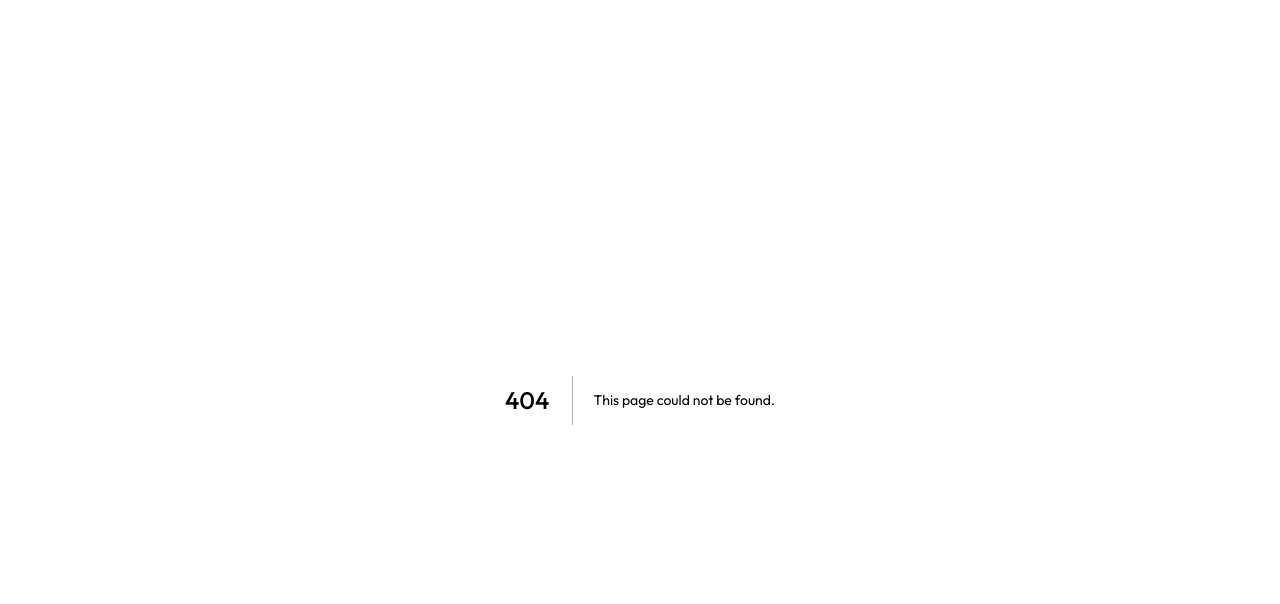
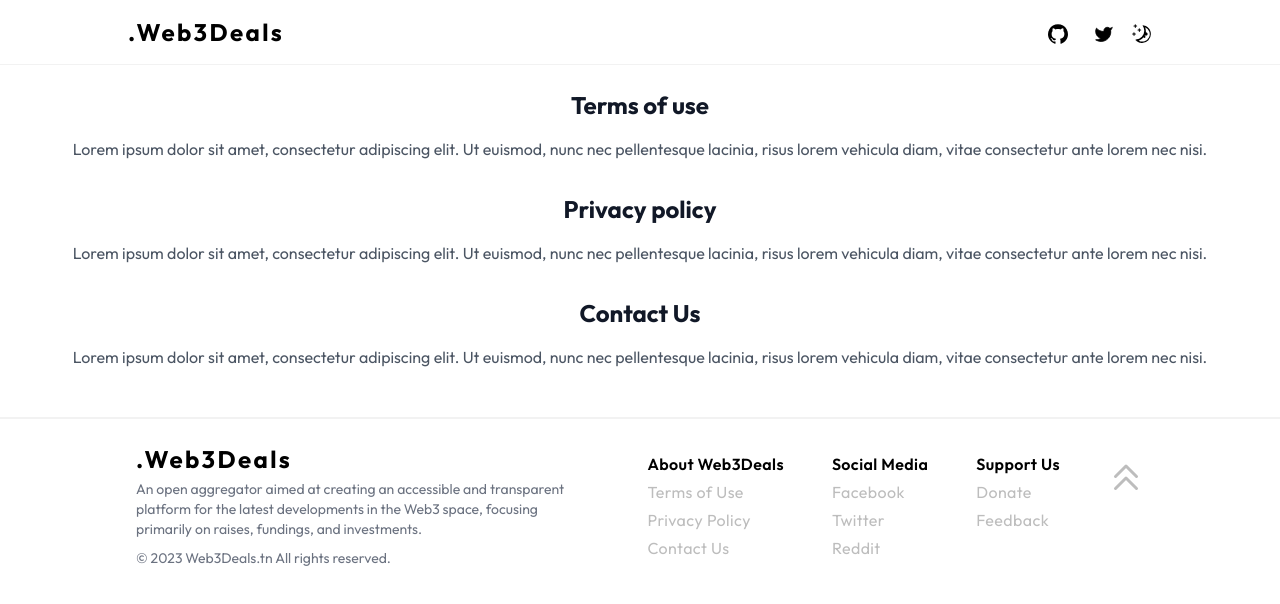
Before and after one commit to function03-labs/Web3Deals, a Next.js app: page /help in a window 1280 px wide. Before the commit this address had no page. Shown: the top 604 px of the page. Built offline with nearby package versions, Linux system fonts and the light colour scheme; no server answers.

Commit message:
stable web3deals base work

```diff
--- a/src/components/Footer.js
+++ b/src/components/Footer.js
@@ -9,21 +9,21 @@ function Footer() {
         <div className="w-full  flex flex-col md:flex-row items-center justify-between px-2">
             <div className="text-center md:text-left">
                 <h1 onClick={() => { Router.push("/") }} className="cursor-pointer text-2xl font-bold tracking-widest">.Web3Deals</h1>
-                <p className="text-gray-600 mt-1 text-sm hidden md:inline-block"> An open aggregator aimed at creating an accessible and transparent <br/> platform for the latest developments in the Web3 space, focusing <br/> primarily on raises, fundings, and investments.</p>
-                <p className="text-gray-600 mt-2 text-sm whitespace-nowrap">&copy; {new Date().getFullYear()} Web3Deals.tn All rights reserved.</p>
+                <p className="text-gray-500 mt-1 text-sm hidden md:inline-block"> An open aggregator aimed at creating an accessible and transparent <br/> platform for the latest developments in the Web3 space, focusing <br/> primarily on raises, fundings, and investments.</p>
+                <p className="text-gray-500 mt-2 text-sm whitespace-nowrap">&copy; {new Date().getFullYear()} Web3Deals.tn All rights reserved.</p>
             </div>
             <div className="mt-4 md:mt-0 flex space-x-12 md:space-x-12 tracking-wide items-start">
                 <div>
                     <h2 className="font-semibold mb-1">About Web3Deals</h2>
                     <ul className="flex flex-col space-y-1">
                         <li>
-                            <p onClick={() => Router.push("/help#terms-of-service")} className="text-[#BDBDBD] cursor-pointer hover:text-gray-500">Terms of Service</p>
+                            <p onClick={() => Router.push("/help#terms-of-service")} className="text-[#BDBDBD] cursor-pointer hover:text-gray-500">Terms of Use</p>
                         </li>
                         <li>
                             <p onClick={() => Router.push("/help#privacy-policy")} className="text-[#BDBDBD] cursor-pointer hover:text-gray-500">Privacy Policy</p>
                         </li>
                         <li>
-                            <p onClick={() => Router.push("/help#faq")} className="text-[#BDBDBD] cursor-pointer hover:text-gray-500">FAQ</p>
+                            <p onClick={() => Router.push("/help#contact-us")} className="text-[#BDBDBD] cursor-pointer hover:text-gray-500">Contact Us</p>
                         </li>
                     </ul>
                 </div>
--- a/src/components/Header.js
+++ b/src/components/Header.js
@@ -54,7 +54,7 @@ function Header({theme, setTheme}) {
 
   return (
     <header className="z-20 ease-linear flex flex-col md:flex-row justify-between items-center py-2 sm:py-3 md:py-3 md:px-[8rem] border-b border-[#F2F2F2]">
-      <h1  className="cursor-pointer text-2xl font-bold tracking-widest">.Web3Deals</h1>
+      <h1 onClick={()=>Router.push('/')} className="cursor-pointer text-2xl font-bold tracking-widest">.Web3Deals</h1>
       <nav className=" items-center space-x-2.5 pt-1 flex">
 
           <a target="_blank" rel="noreferrer" href="https://github.com/function03-labs/Web3Deals">
@@ -74,8 +74,8 @@ function Header({theme, setTheme}) {
         <div onClick={toggleTheme} className="cursor-pointer transition-all">
           {theme === 'light' ? <SunIcon/>:<MoonIcon/>}
          </div>
-         <div onClick={!session ? signIn : ()=>Router.push('/dashboard')} className='cursor-pointer inline-flex items-center justify-center text-sm font-medium transition-colors h-9 rounded-md w-9 px-0' >
-            <svg xmlns="http://www.w3.org/2000/svg" width="24" height="24" viewBox="0 0 0.72 0.72"><path d="M.36.06a.3.3 0 1 0 0 .6.3.3 0 0 0 0-.6zm0 .09c.05 0 .09.04.09.09S.41.33.36.33.27.29.27.24.31.15.36.15zm0 .426A.216.216 0 0 1 .18.479C.181.419.3.387.36.387S.539.42.54.479a.216.216 0 0 1-.18.097z" fill="currentColor" /></svg></div>
+         {/*<div onClick={!session ? signIn : ()=>Router.push('/dashboard')} className='cursor-pointer inline-flex items-center justify-center text-sm font-medium transition-colors h-9 rounded-md w-9 px-0' >
+            <svg xmlns="http://www.w3.org/2000/svg" width="24" height="24" viewBox="0 0 0.72 0.72"><path d="M.36.06a.3.3 0 1 0 0 .6.3.3 0 0 0 0-.6zm0 .09c.05 0 .09.04.09.09S.41.33.36.33.27.29.27.24.31.15.36.15zm0 .426A.216.216 0 0 1 .18.479C.181.419.3.387.36.387S.539.42.54.479a.216.216 0 0 1-.18.097z" fill="currentColor" /></svg></div>*/}
       </nav>
     </header>
   );
--- a/src/pages/_app.js
+++ b/src/pages/_app.js
@@ -16,7 +16,7 @@ const MyApp = ({ Component, pageProps }) => {
       <meta property="og:image" content="/path-to-your/image.jpg" />
       <meta property="og:url" content="https://yourwebsite.com" />
       <meta name="twitter:card" content="summary_large_image" />
-      <link data-react-helmet="true" rel="icon" type="image/png" href="/Assets/favicon-32x32.png" sizes="32x32"></link>
+      <link data-react-helmet="true" rel="icon" type="image/png" href="/assets/favicon-32x32.png" sizes="32x32"></link>
       <link  href="https://fonts.googleapis.com/css2?family=Outfit:wght@200;400;500;600;700&display=swap" rel="stylesheet"/>
       <link href="https://fonts.googleapis.com/css2?family=Montserrat:wght@300;400;500;600&display=swap" rel="stylesheet"/>
     </Head>
--- /dev/null
+++ b/src/pages/help.js
@@ -0,0 +1,34 @@
+import Header from "@/components/Header";
+import Footer from "@/components/Footer"
+import { useState,useEffect} from "react";
+
+const Help = ()=> {
+  const [theme, setTheme] = useState(null);
+
+  useEffect(() => {
+    if (typeof window !== 'undefined') {
+      setTheme(localStorage.getItem('theme'));
+    }
+  }, []);
+  return (
+    <div>
+      <Header theme={theme} setTheme={setTheme} />
+      <div className="flex flex-col items-center gap-8 mt-6 mb-12 px-8 md:px-0 mx-auto">
+        <section id="terms-of-service" className="">
+          <h2 className="text-2xl font-bold text-gray-900 dark:text-white mb-4 text-center">Terms of use</h2>
+          <p className="text-gray-600 dark:text-gray-400">Lorem ipsum dolor sit amet, consectetur adipiscing elit. Ut euismod, nunc nec pellentesque lacinia, risus lorem vehicula diam, vitae consectetur ante lorem nec nisi.</p>
+        </section>
+        <section id="privacy-policy" className="">
+          <h2 className="text-2xl font-bold text-gray-900 dark:text-white mb-4 text-center">Privacy policy</h2>
+          <p className="text-gray-600  dark:text-gray-400">Lorem ipsum dolor sit amet, consectetur adipiscing elit. Ut euismod, nunc nec pellentesque lacinia, risus lorem vehicula diam, vitae consectetur ante lorem nec nisi.</p>
+        </section>
+        <section id="contact-us" className="">
+          <h2 className="text-2xl font-bold text-gray-900 dark:text-white mb-4 text-center">Contact Us</h2>
+          <p className="text-gray-600  dark:text-gray-400">Lorem ipsum dolor sit amet, consectetur adipiscing elit. Ut euismod, nunc nec pellentesque lacinia, risus lorem vehicula diam, vitae consectetur ante lorem nec nisi.</p>
+        </section>
+      </div>
+      <Footer />
+    </div>
+    );
+}
+export default Help;
--- a/src/pages/index.js
+++ b/src/pages/index.js
@@ -14,7 +14,6 @@ export default function Home() {
           <CardFeed theme={theme} />
           <DemoPage theme={theme} />
         </div>
-
       </main>
       <Footer/>
     </div>
```
Also changed, not shown: public/assets/favicon-32x32.png.
